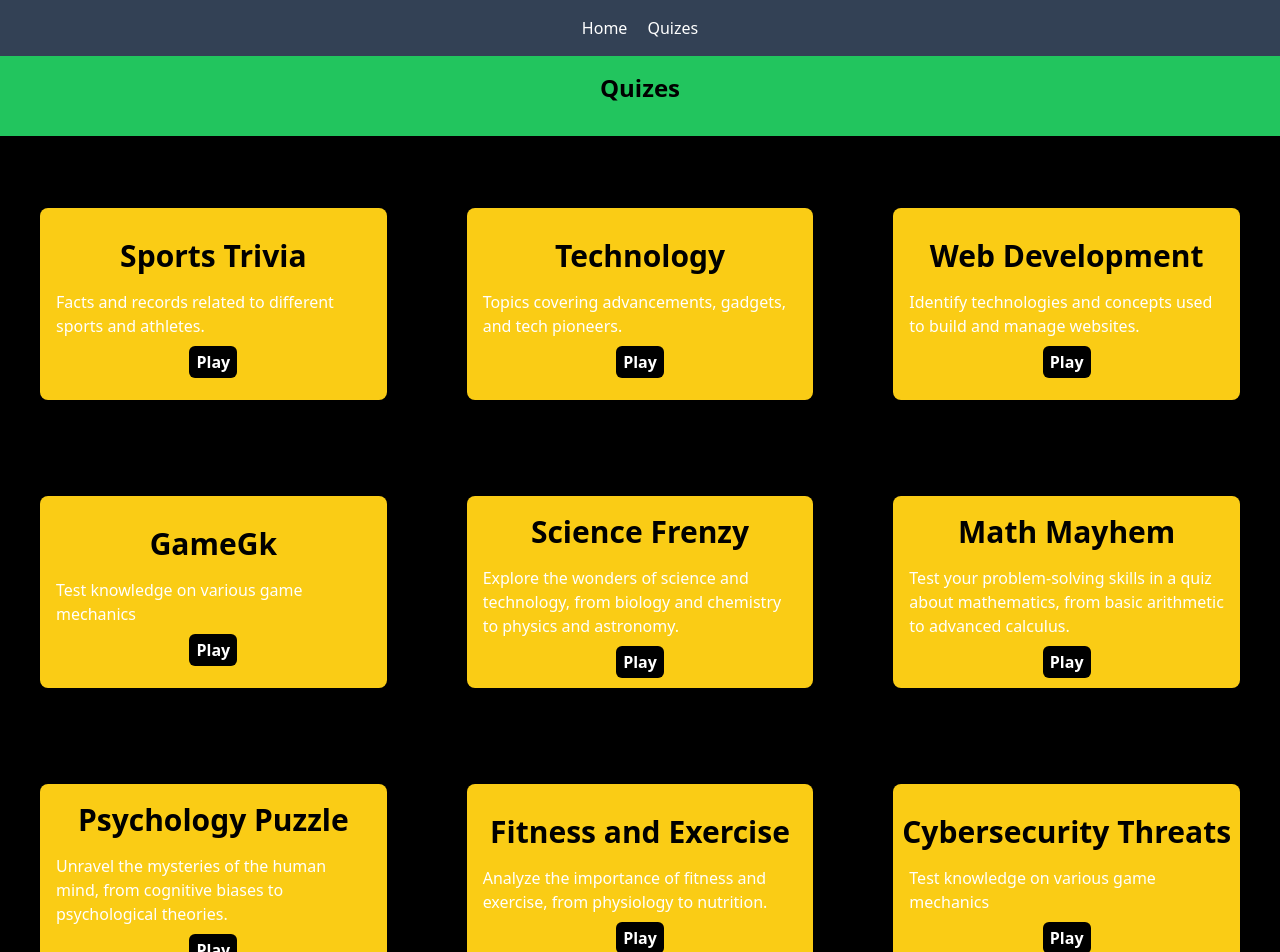
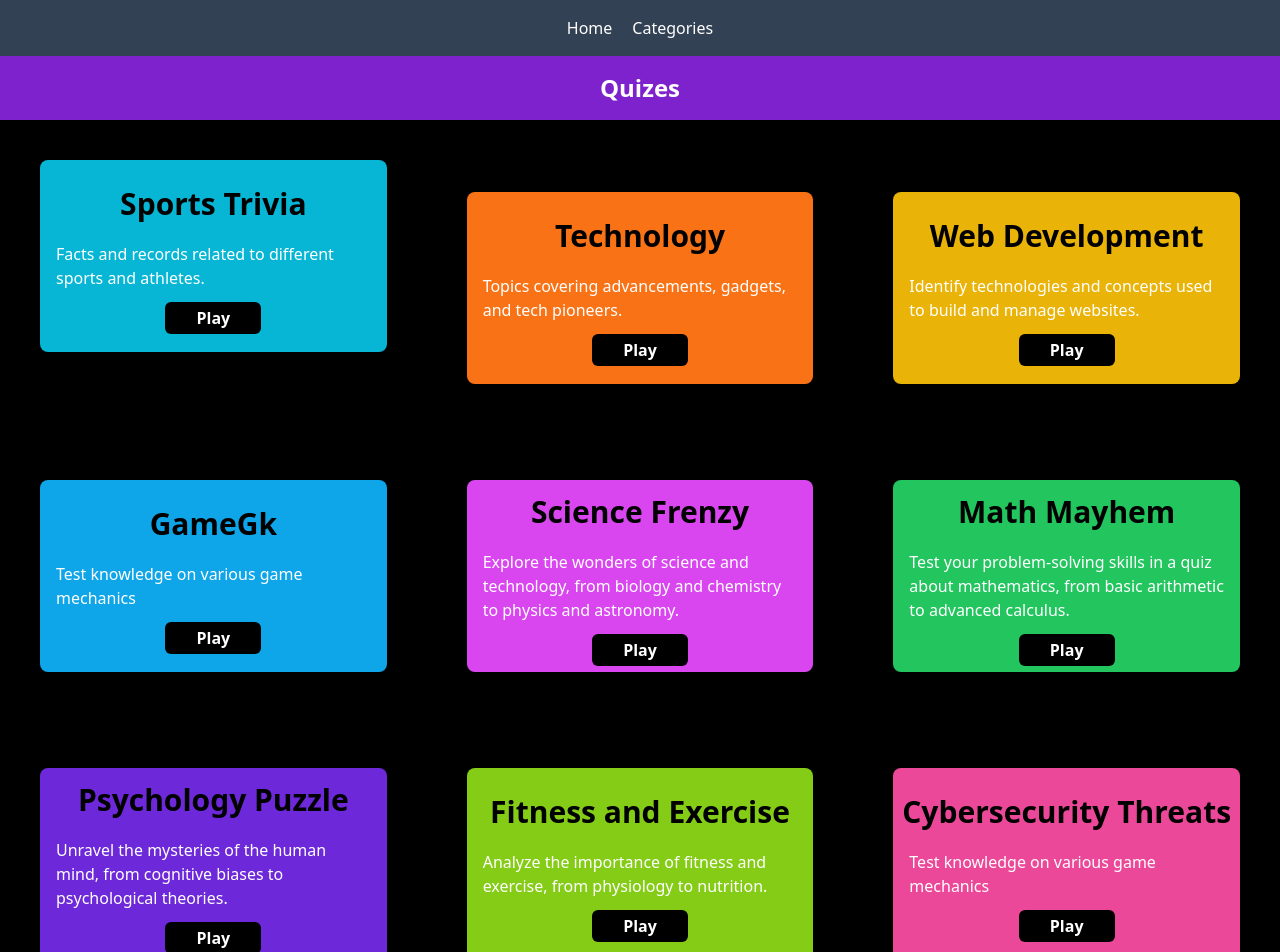
Before and after one commit to Kush-67598/quizappvite, a React (Vite) app: page /Quizes in a window 1280 px wide. Shown: the top 952 px of the page. Built offline with nearby package versions, Linux system fonts and the light colour scheme.

Commit message:
final submit

```diff
--- a/index.html
+++ b/index.html
@@ -3,7 +3,7 @@
   <head>
     <meta charset="UTF-8" />
     <meta name="viewport" content="width=device-width, initial-scale=1.0" />
-    <title>The Bgmi-Quiz</title>
+    <title>QuizMaster&rarr;Explore & Compete</title>
   </head>
   <body>
     <div id="root"></div>
--- a/src/App.jsx
+++ b/src/App.jsx
@@ -24,6 +24,7 @@ function App() {
       <Router>
         <Navbar />
         <Routes>
+
           <Route exact path='/' element={<Home/>}></Route>
           <Route exact path='/Quizes' element={<PlayQuiz/>}></Route>
           <Route exact path='/Quizes/SportsTrivia' element={<Quiz data={Sports} title='Sports' />}></Route>
--- a/src/components/Home.jsx
+++ b/src/components/Home.jsx
@@ -9,12 +9,12 @@ const Home = () => {
 
   return (
     <>
-      <div className="bg-yellow-400 h-[100vh] flex flex-col  items-center  ">
+      <div className="bg-yellow-400 h-[100vh] flex flex-col items-center lg:w-[100vw] ">
         <h1 className=" bg-black text-xl font-bold font-mono text-white text-center my-4 rounded-md px-2">
         QuizMaster: Explore & Compete
         </h1>
 
-        <div className="bg-white w-[100vw] rounded-lg h-[100vh] text-center py-4 ">
+        <div className="bg-white h-[100vh] text-center py-4 lg: ">
           <p className=" text-lg font-mono font-light py-5 px-8 text-left">
           QuizMaster: Explore & Compete is your ultimate quiz companion! Whether you're a trivia enthusiast, a knowledge seeker, or just looking for some fun, QuizMaster offers a vast array of quizzes across multiple categories. With our user-friendly interface, you can easily browse, select, and compete in quizzes on topics ranging from science and history to pop culture and sports.
           </p>
@@ -24,13 +24,13 @@ const Home = () => {
           <li className="text-left mx-2 py-4 text-lg">&bull;<span className="font-bold text-xl">Diverse Categories:</span> Explore quizzes across various subjects including Science, Technology, History, Psychology, Fitness, Mathematics, and more.</li>
           <li className="text-left mx-2 text-lg py-4">&bull;<span className="font-bold text-xl">Play Anytime, Anywhere:</span>  Enjoy quizzes on the go or from the comfort of your home.</li>
           <li className="text-left mx-2 text-lg py-4">&bull;<span className="font-bold text-xl">Challenging Questions:</span>  Test your knowledge with questions designed to challenge and engage.s</li>
-          <li className="text-left mx-2 text-lg py-4">&bull;<span className="font-bold text-xl">Regular Updates::</span>  New quizzes and challenges added regularly to keep things fresh and exciting.</li>
+
 
          </ul>
           <Link to="/Quizes">
-            <div className="bg-green-200">
+            <div className="bg-green-200 lg:py-6">
             <button
-              className="bg-black rounded-md w-32 h-12 font-bold  text-white hover:bg-gray-600 hover:text-black "
+              className="bg-black rounded-md w-32 h-12 font-bold text-white hover:bg-gray-600 hover:text-black "
             >
               PLAY QUIZ&rarr;
             </button>
--- a/src/components/Navbar.jsx
+++ b/src/components/Navbar.jsx
@@ -7,7 +7,7 @@ const Navbar = () => {
     <nav className='bg-slate-700 h-14 w-[100vw] flex justify-center items-center text-white text-md font-medium lg:w-[100vw] '>
       <ul className=' flex gap-5   '>
         <Link to="/"><li className='hover:font-bold cursor-pointer hover:border-b-2 '>Home</li></Link>
-        <Link to="/Quizes"><li className='hover:font-bold cursor-pointer hover:border-b-2'>Quizes</li></Link>
+        <Link to="/Quizes"><li className='hover:font-bold cursor-pointer hover:border-b-2'>Categories</li></Link>
 
       </ul>
 
--- a/src/components/PlayQuiz.jsx
+++ b/src/components/PlayQuiz.jsx
@@ -5,112 +5,113 @@ import { Link } from "react-router-dom";
 const PlayQuiz = () => {
   return (
     <>
-      <h2 className="bg-green-500 text-center font-bold text-2xl h-20 pt-4">Quizes</h2>
+      <h2 className="bg-purple-700 text-center text-white font-bold text-2xl h-16 pt-4">Quizes</h2>
     <div className="bg-black pt-6 lg:grid grid-cols-3 ">
-      <div className="bg-yellow-400 mx-10 my-12 h-48 rounded-lg flex flex-col items-center justify-center">
+
+      <div className="bg-cyan-500 mx-10 my-4 h-48 rounded-lg flex flex-col items-center justify-center">
         <h2 className="font-bold text-center text-3xl my-2">Sports Trivia</h2>
-        <p className="text-white max-w-sm mx-4 my-2">
+        <p className="text-white max-w-sm mx-4 py-3">
             Facts and records related to different sports and athletes.
         </p>
 
         <Link to="/Quizes/SportsTrivia">
-          <button className="bg-black text-white w-12 rounded-md font-bold text-md h-8">
+          <button className="bg-black text-white w-24 rounded-md font-bold text-md h-8 ">
             Play
           </button>
         </Link>
       </div>
 
 
-      <div className="bg-yellow-400 mx-10 my-12 h-48 rounded-lg flex flex-col items-center justify-center">
+      <div className="bg-orange-500 mx-10 my-12 h-48 rounded-lg flex flex-col items-center justify-center">
         <h2 className="font-bold text-center text-3xl my-2">Technology</h2>
-        <p className="text-white max-w-sm mx-4 my-2">
+        <p className="text-white max-w-sm mx-4 py-3">
         Topics covering advancements, gadgets, and tech pioneers.
          </p>
 
         <Link to="/Quizes/Technology">
-          <button className="bg-black  text-white w-12 rounded-md font-bold text-md h-8">
+          <button className="bg-black text-white w-24 rounded-md font-bold text-md h-8">
             Play
           </button>
         </Link>
       </div>
 
 
-      <div className="bg-yellow-400 mx-10 my-12 h-48 rounded-lg flex flex-col items-center justify-center">
+      <div className="bg-yellow-500 mx-10 my-12 h-48 rounded-lg flex flex-col items-center justify-center">
         <h2 className="font-bold text-center text-3xl my-2">Web Development</h2>
-        <p className="text-white max-w-sm mx-4 my-2">
+        <p className="text-white max-w-sm mx-4 py-3">
         Identify technologies and concepts used to build and manage websites.
         </p>
 
         <Link to="/Quizes/WebDev">
-          <button className="bg-black text-white w-12 rounded-md font-bold text-md h-8">
+          <button className="bg-black text-white w-24 rounded-md font-bold text-md h-8 ">
             Play
           </button>
         </Link>
       </div>
 
-      <div className="bg-yellow-400 mx-10 my-12 h-48 rounded-lg flex flex-col items-center justify-center">
+      <div className="bg-sky-500 mx-10 my-12 h-48 rounded-lg flex flex-col items-center justify-center">
         <h2 className="font-bold text-center text-3xl my-2">GameGk</h2>
-        <p className="text-white max-w-sm mx-4 my-2">
+        <p className="text-white max-w-sm mx-4 py-3">
         Test knowledge on various game mechanics
         </p>
 
         <Link to="/Quizes/Games">
-          <button className="bg-black text-white w-12 rounded-md font-bold text-md h-8">
+          <button className="bg-black text-white w-24 rounded-md font-bold text-md h-8 ">
             Play
           </button>
         </Link>
       </div>
-      <div className="bg-yellow-400 mx-10 my-12 h-48 rounded-lg flex flex-col items-center justify-center">
+      <div className="bg-fuchsia-500 mx-10 my-12 h-48 rounded-lg flex flex-col items-center justify-center">
         <h2 className="font-bold text-center text-3xl my-2">Science Frenzy</h2>
-        <p className="text-white max-w-sm mx-4 my-2">
+        <p className="text-white max-w-sm mx-4 py-3">
         Explore the wonders of science and technology, from biology and chemistry to physics and astronomy.        </p>
         <Link to="/Quizes/Science">
-          <button className="bg-black text-white w-12 rounded-md font-bold text-md h-8">
+          <button className="bg-black text-white w-24 rounded-md font-bold text-md h-8 ">
             Play
           </button>
         </Link>
       </div>
 
-      <div className="bg-yellow-400 mx-10 my-12 h-48 rounded-lg flex flex-col items-center justify-center">
+      <div className="bg-green-500 mx-10 my-12 h-48 rounded-lg flex flex-col items-center justify-center">
         <h2 className="font-bold text-center text-3xl my-2">Math Mayhem</h2>
-        <p className="text-white max-w-sm mx-4 my-2">
+        <p className="text-white max-w-sm mx-4 py-3">
         Test your problem-solving skills in a quiz about mathematics, from basic arithmetic to advanced calculus.        </p>
         <Link to="/Quizes/MathsMayhem">
-          <button className="bg-black text-white w-12 rounded-md font-bold text-md h-8">
+          <button className="bg-black text-white w-24 rounded-md font-bold text-md h-8 ">
             Play
           </button>
         </Link>
       </div>
 
-      <div className="bg-yellow-400 mx-10 my-12 h-48 rounded-lg flex flex-col items-center justify-center">
+      <div className="bg-violet-700 mx-10 my-12 h-48 rounded-lg flex flex-col items-center justify-center">
         <h2 className="font-bold text-center text-3xl my-2">Psychology Puzzle</h2>
-        <p className="text-white max-w-sm mx-4 my-2">
+        <p className="text-white max-w-sm mx-4 py-3">
         Unravel the mysteries of the human mind, from cognitive biases to psychological theories.        </p>
         <Link to="/Quizes/Psychology ">
-          <button className="bg-black text-white w-12 rounded-md font-bold text-md h-8">
+          <button className="bg-black text-white w-24 rounded-md font-bold text-md h-8 ">
             Play
           </button>
         </Link>
       </div>
 
-      <div className="bg-yellow-400 mx-10 my-12 h-48 rounded-lg flex flex-col items-center justify-center">
+      <div className="bg-lime-500 mx-10 my-12 h-48 rounded-lg flex flex-col items-center justify-center">
         <h2 className="font-bold text-center text-3xl my-2">Fitness and Exercise </h2>
-        <p className="text-white max-w-sm mx-4 my-2">
+        <p className="text-white max-w-sm mx-4 py-3">
         Analyze the importance of fitness and exercise, from physiology to nutrition.</p>
         <Link to="/Quizes/Fitness">
-          <button className="bg-black text-white w-12 rounded-md font-bold text-md h-8">
+          <button className="bg-black text-white w-24 rounded-md font-bold text-md h-8 ">
             Play
           </button>
         </Link>
       </div>
 
-      <div className="bg-yellow-400 mx-10 my-12 h-48 rounded-lg flex flex-col items-center justify-center">
+      <div className="bg-pink-500 mx-10 my-12 h-48 rounded-lg flex flex-col items-center justify-center">
         <h2 className="font-bold text-center text-3xl my-2">Cybersecurity Threats</h2>
-        <p className="text-white max-w-sm mx-4 my-2">
+        <p className="text-white max-w-sm mx-4 py-3">
         Test knowledge on various game mechanics
         </p>
         <Link to="/Quizes/Cybersecurity">
-          <button className="bg-black text-white w-12 rounded-md font-bold text-md h-8">
+          <button className="bg-black text-white w-24 rounded-md font-bold text-md h-8 ">
             Play
           </button>
         </Link>
```
Also changed, not shown: src/components/Quiz.jsx (+48 -55 lines).
